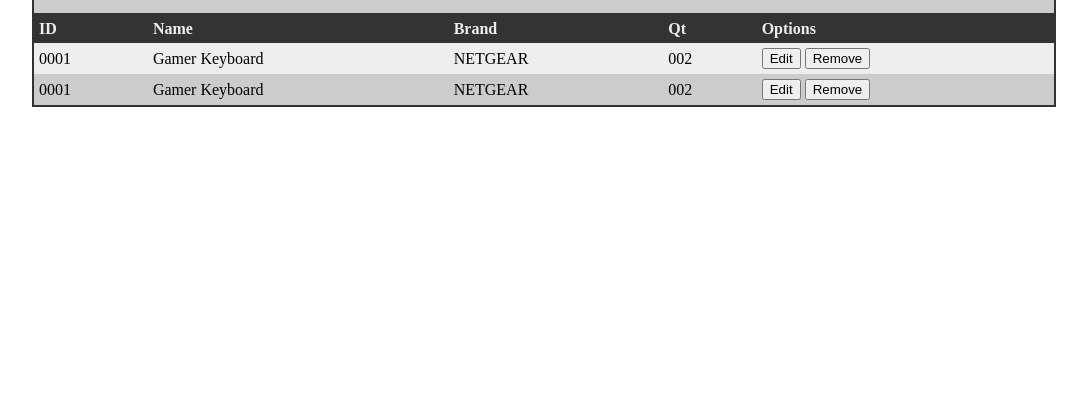
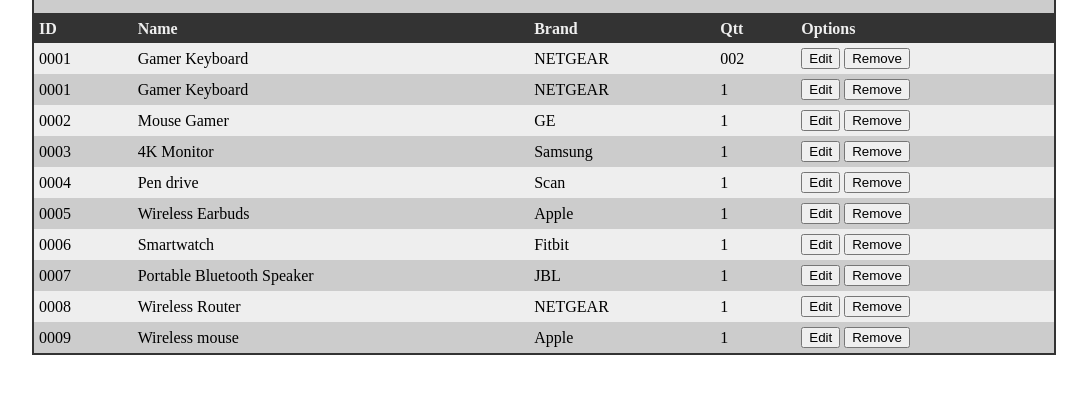
Before and after one commit to screstani/inventory_control, a plain HTML site: page index.html in a window 1280 px wide. Shown: the part 138-532 px from the top of the page, without its empty margins (96-1183 px from the left). Drawn offline with Linux system fonts and the light colour scheme.

Commit message:
read products list file

```diff
--- a/index.html
+++ b/index.html
@@ -19,10 +19,11 @@
                 <th>ID</th>
                 <th>Name</th>
                 <th>Brand</th>
-                <th>Qt</th>
+                <th>Qtt</th>
                 <th>Options</th>
             </tr>
         </thead>
+        <tbody>
             <tr>
                 <td>0001</td>
                 <td>Gamer Keyboard</td>
@@ -33,16 +34,8 @@
                     <button>Remove</button>
                 </td>
             </tr>
-        <tr>
-            <td>0001</td>
-            <td>Gamer Keyboard</td>
-            <td>NETGEAR</td>
-            <td>002</td>
-            <td>
-                <button>Edit</button>
-                <button>Remove</button>
-            </td>
-        </tr>
+        </tbody>
     </table>
 </body>
+<script src="/js/main.js"></script>
 </html>
--- /dev/null
+++ b/js/main.js
@@ -0,0 +1,28 @@
+const baseURL = "../products.json"
+const table_content = document.querySelector('.content tbody')
+
+async function request() {
+    try {
+        const response = await fetch(baseURL);
+        return response.json();
+    } catch(e) {
+        console.error(e);
+    };
+};
+
+request().then(function(response) {
+    response.forEach(product => {
+        const tr = document.createElement('tr');
+        tr.innerHTML = `
+        <td>${product.id}</td>
+        <td>${product.name}</td>
+        <td>${product.brand}</td>
+        <td>${product.qtt}</td>
+        <td>
+            <button>Edit</button>
+            <button>Remove</button>
+        </td>
+        `;
+        table_content.appendChild(tr);
+    });
+})
--- a/products.json
+++ b/products.json
@@ -1,46 +1,56 @@
-{
-
+[
+    {
     "id": "0001",
     "name": "Gamer Keyboard",
-    "brand": "NETGEAR"
+    "brand": "NETGEAR",
+    "qtt": "1"
 },
 {
     "id": "0002",
     "name": "Mouse Gamer",
-    "brand": "GE"
+    "brand": "GE",
+    "qtt": "1"
 },
 {
     "id": "0003",
     "name": "4K Monitor",
-    "brand": "Samsung"
+    "brand": "Samsung",
+    "qtt": "1"
 },
 {
     "id": "0004",
     "name": "Pen drive",
-    "brand": "Scan"
+    "brand": "Scan",
+    "qtt":"1"
 },
 {
     "id": "0005",
     "name": "Wireless Earbuds",
-    "brand": "Apple"
+    "brand": "Apple",
+    "qtt": "1"
     },
     {
     "id": "0006",
     "name": "Smartwatch",
-    "brand": "Fitbit"
+    "brand": "Fitbit",
+    "qtt": "1"
     },
     {
     "id": "0007",
     "name": "Portable Bluetooth Speaker",
-    "brand": "JBL"
+    "brand": "JBL",
+    "qtt": "1"
     },
     {
     "id": "0008",
     "name": "Wireless Router",
-    "brand": "NETGEAR"
+    "brand": "NETGEAR",
+    "qtt": "1"
     },
     {
-        "id": "0009",
-        "name": "Wireless mouse",
-        "brand": "Apple"
+    "id": "0009",
+    "name": "Wireless mouse",
+    "brand": "Apple",
+    "qtt": "1"
     }
+]
```
Also changed, not shown: 1 other file. Lines whose indentation alone changed are shown as unchanged.
